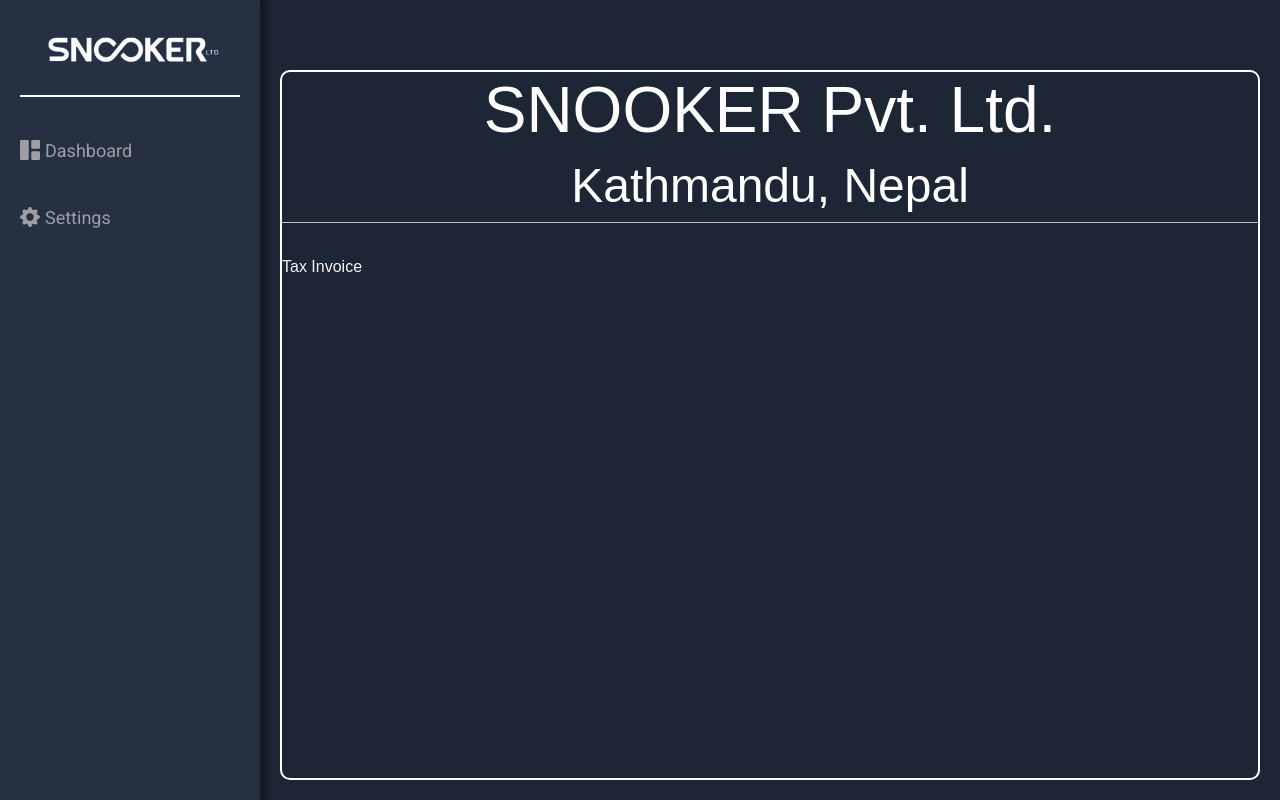
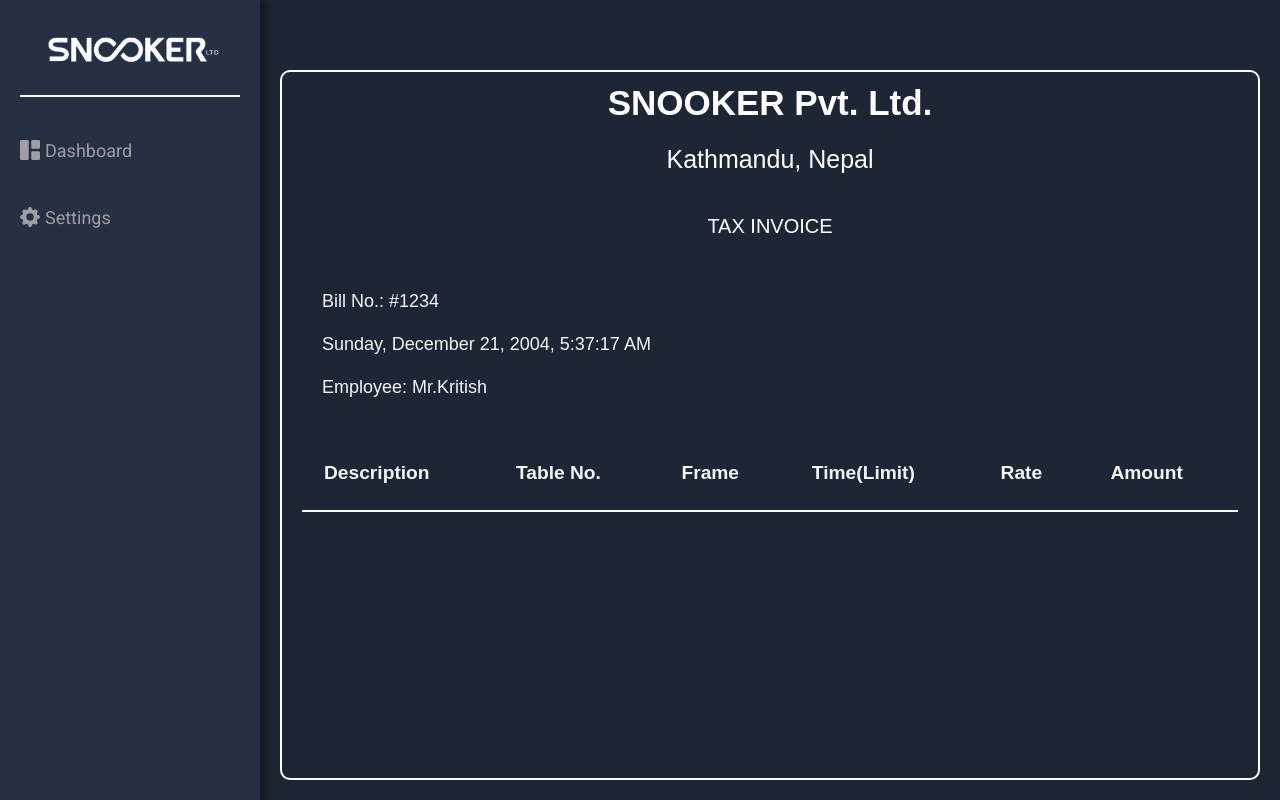
Before and after one commit to UjjwalMrzn/Table-Frontend, a React (Vite) app in the folder AdminPanel/: page /FrameBill/1 in a window 1280 px wide. Built offline with nearby package versions, Linux system fonts and the light colour scheme; a web font is replaced by a local one.

Commit message:
bill now 1

```diff
--- a/AdminPanel/src/FrameBill.css
+++ b/AdminPanel/src/FrameBill.css
@@ -1,4 +1,4 @@
-.container-bill1{
+.container-bill1 {
     position: relative;
     width: 100%;
     height: 100%;
@@ -6,18 +6,45 @@
     overflow-x: hidden; /* Prevent horizontal overflow */
     border: 2px solid #fff;
     border-radius: 10px;
+    background-color: transparent; /* Optional: to match the dark background in the image */
   }
 
-h1{
+  .container-bill1 h1,
+  .container-bill1 h2,
+  .container-bill1 h3 {
+    margin: 0;
+    padding: 10px; /* Optional: add padding for spacing */
+    text-align: center;
+    color: white; /* Optional: text color to match the image */
+    border: none; /* Ensure no border is applied */
+  }
+
+  .container-bill1 h1 {
     display: flex;
     align-items: center;
     justify-content: center;
-font-size: 50px;
+    font-size: 35px;
+    font-weight: bold;
   }
 
-h2{
+  .container-bill1 h2 {
     display: flex;
     align-items: center;
     justify-content: center;
-    font-size: 50px;
+    font-size: 25px;
+    margin-bottom: 20px; /* Add margin below h2 for spacing */
   }
+
+  .container-bill1 h3 {
+    display: flex;
+    align-items: center;
+    justify-content: center;
+    font-size: 20px;
+    margin-bottom: 40px;
+    /* text-decoration: dotted; */
+  }
+
+  .bill-details{
+    margin-left: 40px;
+    font-size: 18px;
+  }
--- a/AdminPanel/src/FrameBill.jsx
+++ b/AdminPanel/src/FrameBill.jsx
@@ -8,15 +8,35 @@ const FrameBill = () => {
 
     <h1>SNOOKER Pvt. Ltd.</h1>
     <h2>Kathmandu, Nepal</h2>
-    <div className='bill-header'><br/>
+    <h3>TAX INVOICE</h3>
 
-
-    <div> Tax Invoice</div>
-    </div>
+<div className='bill-details'>
+    <p>Bill No.: #1234</p>
+    <p>Sunday, December 21, 2004, 5:37:17 AM </p>
+    <p>Employee: Mr.Kritish</p>
+</div>
 
 
 
-    </div>
+<main className='main-container'>
+<table className="appointments-table">
+  <thead>
+    <tr>
+      <th>Description</th>
+      <th>Table No.</th>
+      <th>Frame</th>
+      <th>Time(Limit)</th>
+      <th>Rate</th>
+      <th>Amount</th>
+    </tr>
+  </thead>
+  <tbody>
+</tbody>
+</table>
+</main>
+</div>
+
+
 
   )
 }
```
Lines whose indentation alone changed are shown as unchanged.
